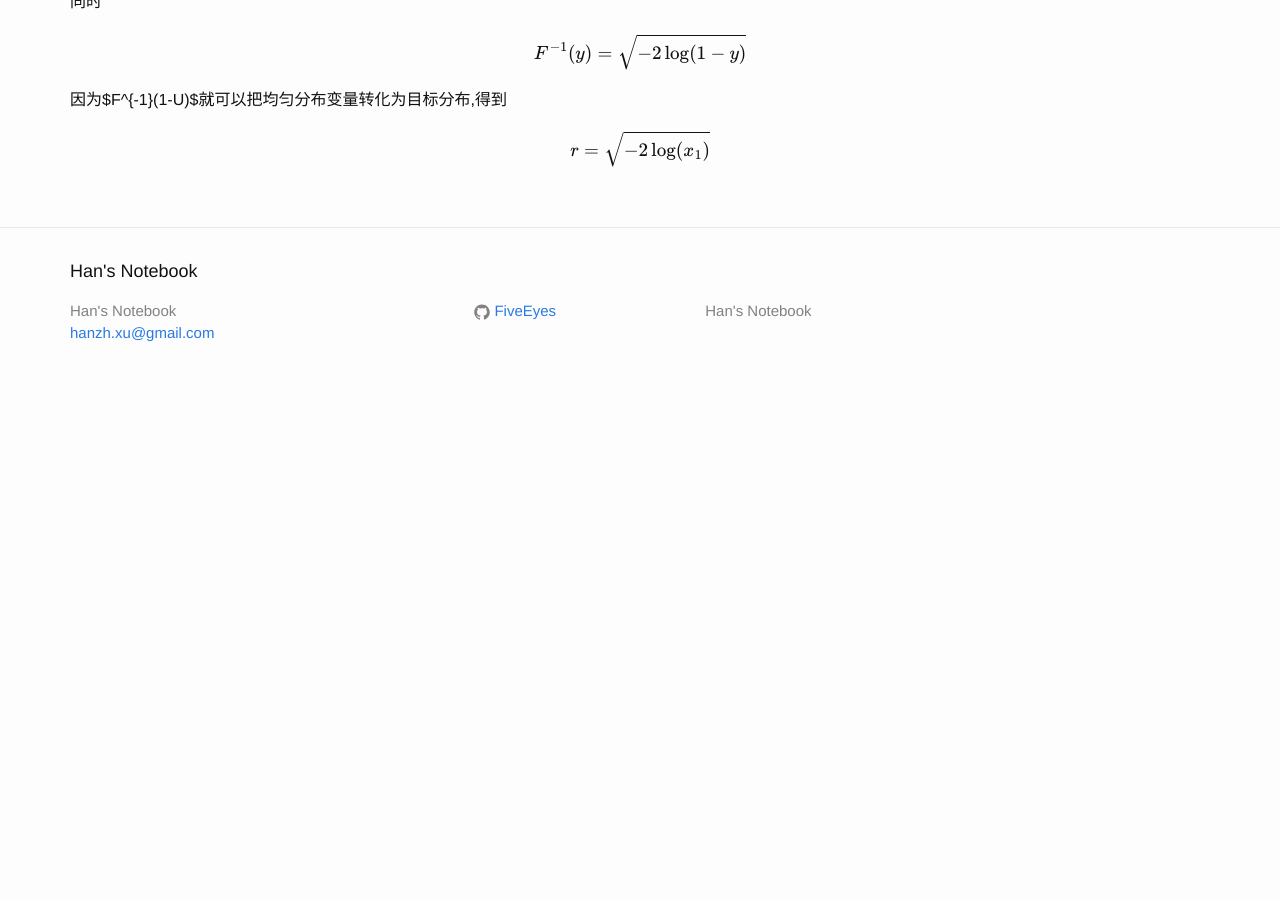
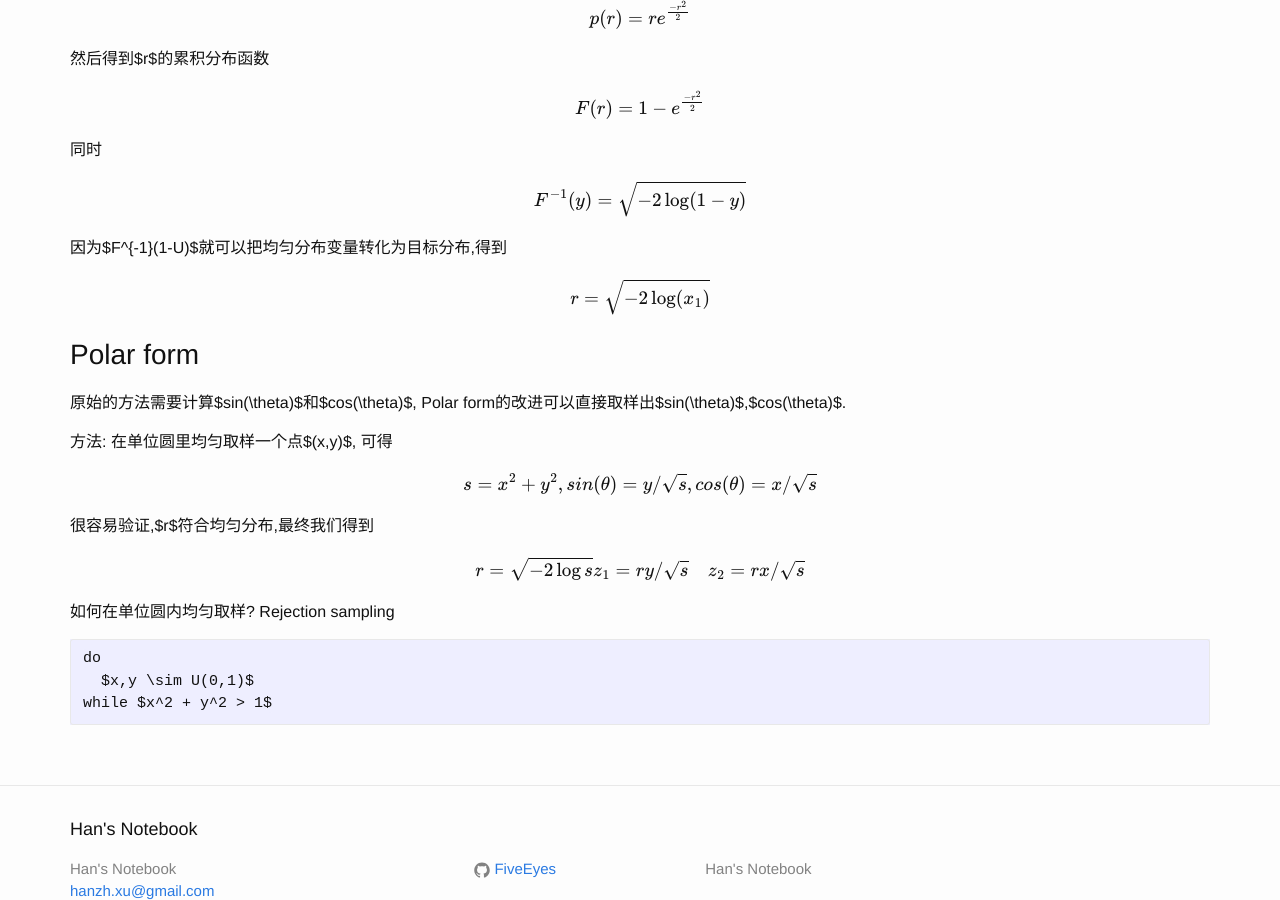
Before and after one commit to FiveEyes/FiveEyes.github.io, a Jekyll site: the page built from _posts/statistical-inference/2020-03-29-Box-Muller-Algorithm.md, in a window 1280 px wide and 900 px high, scrolled down 1084 px. Built offline with Jekyll 4.4.1, drawn with Linux system fonts in a browser that asks for light colours; formulas are drawn with MathJax 3; before the commit the page ends 1489 px from its top, so only the background shows below that.

Commit message:
Update 2020-03-29-Box-Muller-Algorithm.md

````diff
--- a/_posts/statistical-inference/2020-03-29-Box-Muller-Algorithm.md
+++ b/_posts/statistical-inference/2020-03-29-Box-Muller-Algorithm.md
@@ -28,16 +28,19 @@ are independent $normal(0,1)$ random variabls.
 ## Proof
 
 首先,
+
 $$
 p(z_1,z_2) = \frac{1}{2\pi} e^{\frac{-(z_1^2 + z_2^2)}{2}}
 $$
 
 代入$r,\theta$得到
+
 $$
 f(r,\theta) = \frac{1}{2\pi} e^{\frac{-r^2}{2}}
 $$
 
 这里可以看到$f(r,\theta)$的取值只和$r$有关,所以对于相同的$r=R$,$\theta$的取值的概率相同,所以可知
+
 $$
 \theta = 2 \pi x_2.
 $$
@@ -73,3 +76,27 @@ $$
 $$
 r = \sqrt{-2\log(x_1)}
 $$
+
+## Polar form
+
+原始的方法需要计算$sin(\theta)$和$cos(\theta)$, Polar form的改进可以直接取样出$sin(\theta)$,$cos(\theta)$.
+
+方法: 在单位圆里均匀取样一个点$(x,y)$, 可得
+
+$$
+s = x^2 + y^2, sin(\theta) = y/\sqrt{s}, cos(\theta) = x/\sqrt{s}
+$$
+
+很容易验证,$r$符合均匀分布,最终我们得到
+
+$$
+r = \sqrt{-2 \log{s}} \\ z_1 = r y/\sqrt{s} \\ \quad z_2 = r x/\sqrt{s}
+$$
+
+如何在单位圆内均匀取样? Rejection sampling
+
+```
+do
+  $x,y \sim U(0,1)$
+while $x^2 + y^2 > 1$
+```
````
